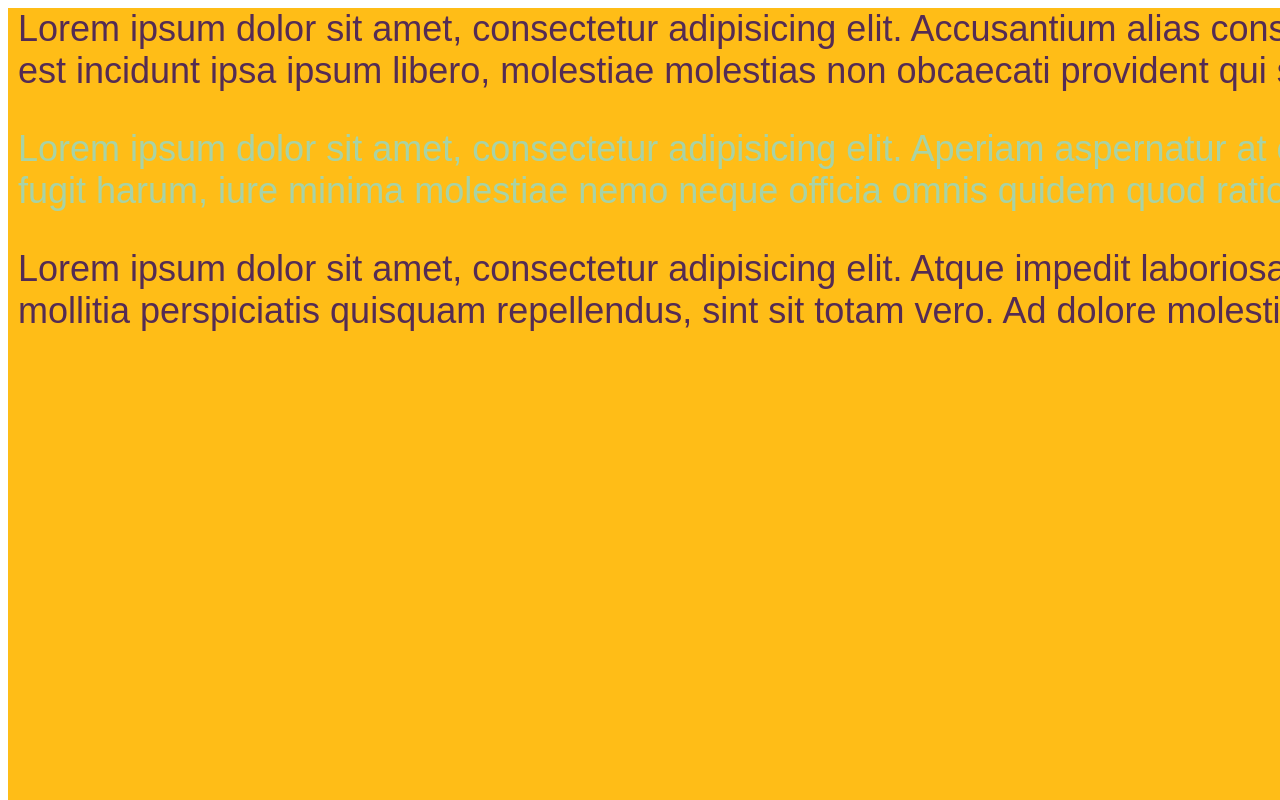
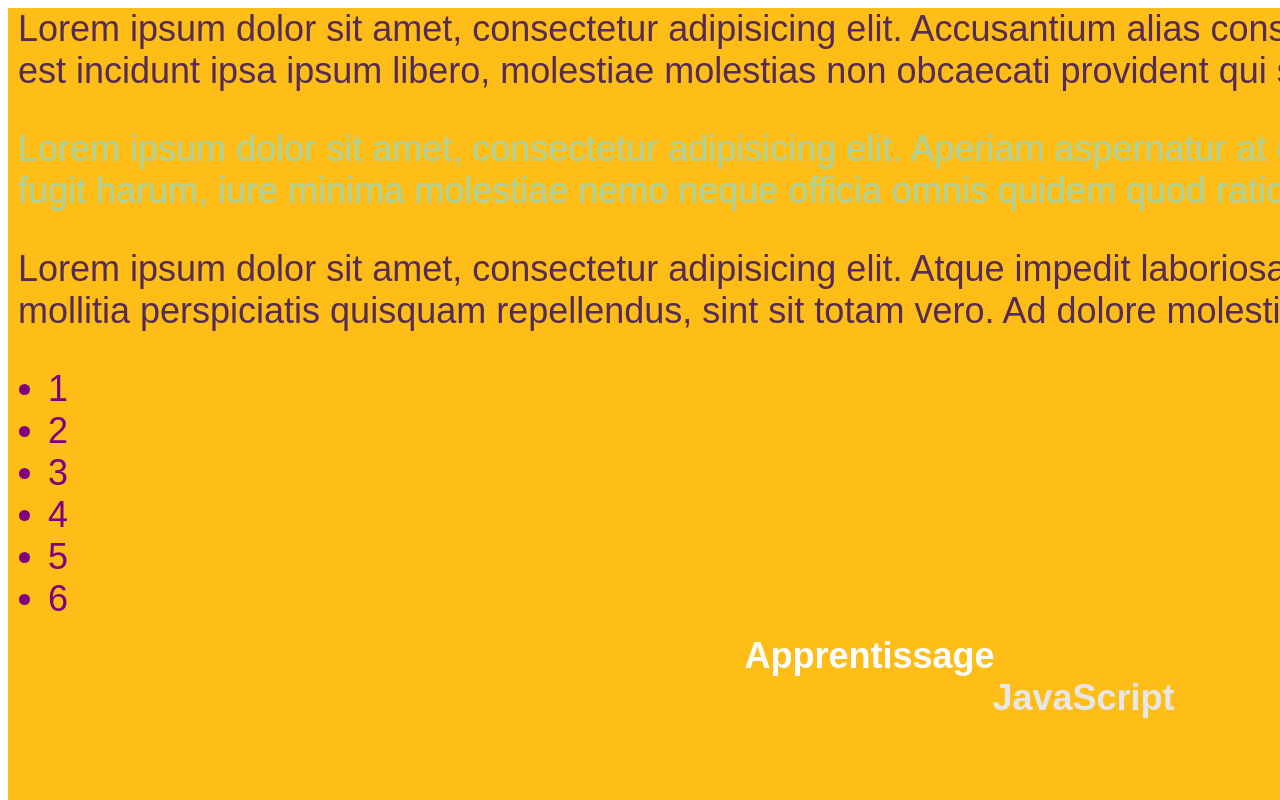
Before and after one commit to VivienFreb/LearningJS, a plain HTML site: page index.html in a window 1280 px wide. Shown: the top 800 px of the page. Drawn offline with Linux system fonts and the light colour scheme.

Commit message:
Manipulation DOM, petits exemples

```diff
--- a/index.html
+++ b/index.html
@@ -19,8 +19,6 @@
             width: 430px;
             margin-left: auto;
             margin-right: auto;
-            position: relative;
-            top: 50%;
             transform: translateY(-50%);
         }
 
@@ -58,6 +56,15 @@
         accusantium ipsum iusto mollitia perspiciatis quisquam repellendus, sint sit totam vero. Ad dolore molestias
         neque numquam voluptates.</p>
 
+    <ul>
+        <li>1</li>
+        <li>2</li>
+        <li>3</li>
+        <li>4</li>
+        <li>5</li>
+        <li>6</li>
+    </ul>
+
     <div id="content" class="white">
         Apprentissage
         <span id="js" class="logo" style="float:right"> JavaScript</span>
```
